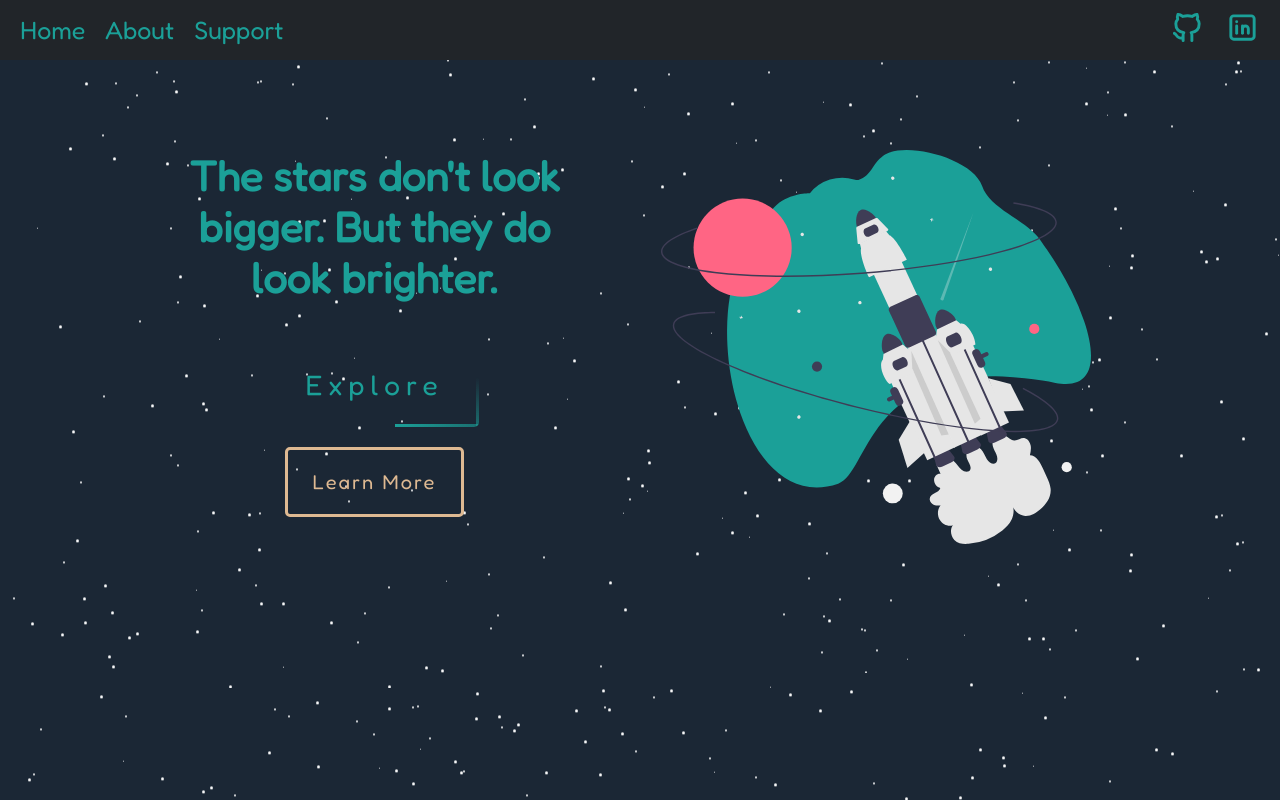
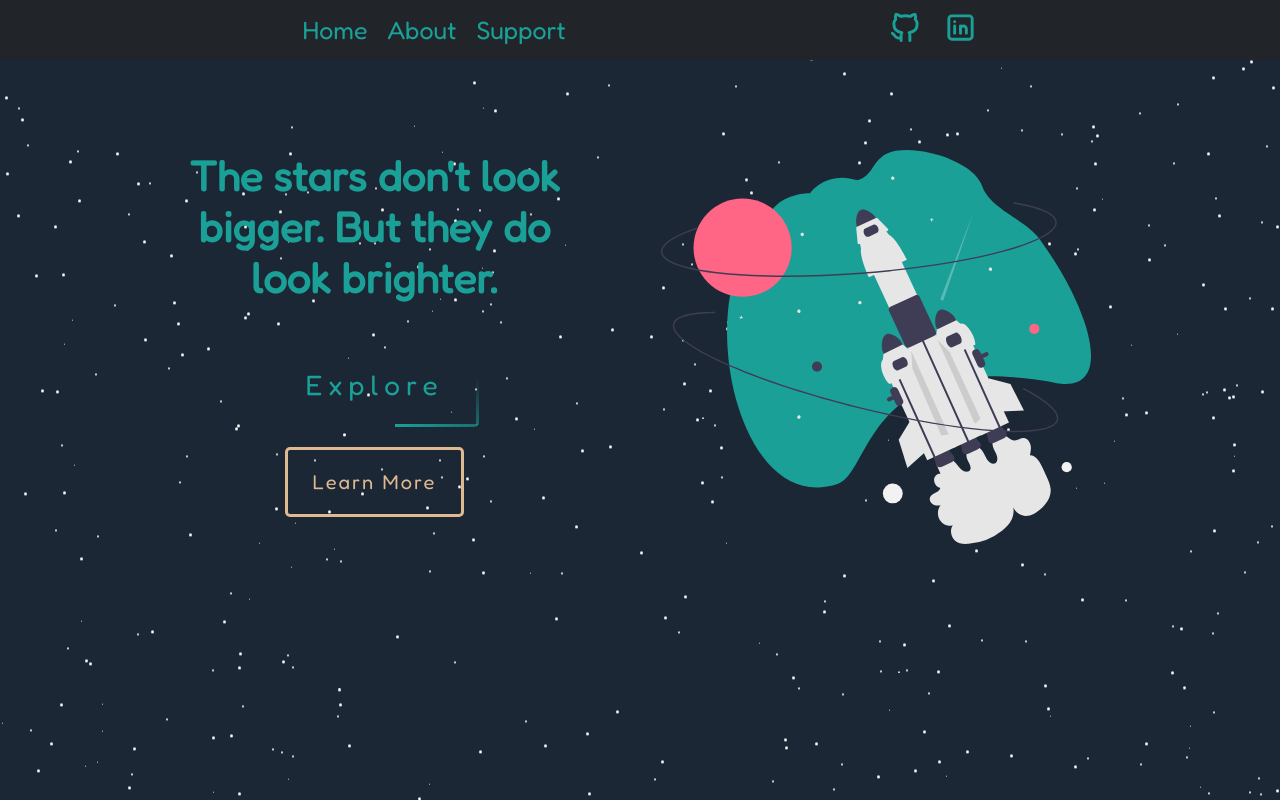
Before and after one commit to ChristopherBenton145/space-landing-page, a React (Create React App) app: page / in a window 1280 px wide. Shown: the top 800 px of the page. Built offline with nearby package versions, Linux system fonts and the light colour scheme.

Commit message:
Improvements to the nav

```diff
--- a/src/styles/Header/Nav.scss
+++ b/src/styles/Header/Nav.scss
@@ -10,3 +10,9 @@ nav {
   height: 60px;
   z-index: 1;
 }
+
+@media (min-width: 1100px) {
+  nav {
+    justify-content: space-evenly;
+  }
+}
```
